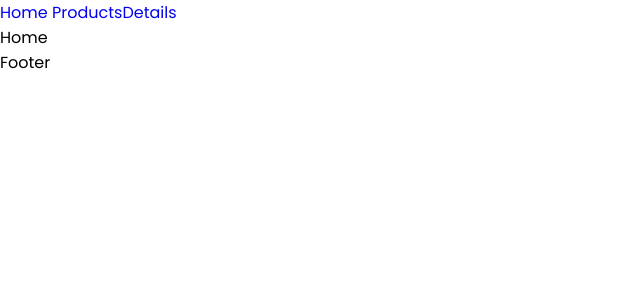
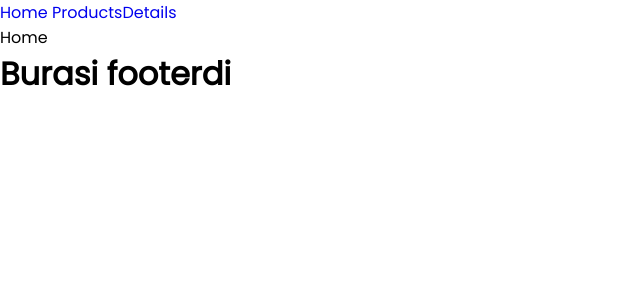
Before and after one commit to RuslanMehdiyev/E-commerce-Team-project, a React (Vite) app: page / in a window 1280 px wide. Shown: the top 300 px of the page, without its empty margins (0-640 px from the left). Built offline with nearby package versions, Linux system fonts and the light colour scheme; no server answers.

Commit message:
test footer

```diff
--- a/src/components/Footer.jsx
+++ b/src/components/Footer.jsx
@@ -1,6 +1,8 @@
 function Footer() {
   return (
-    <div>Footer</div>
+    <>
+    <h1>Burasi footerdi</h1>
+    </>
   )
 }
 
```
